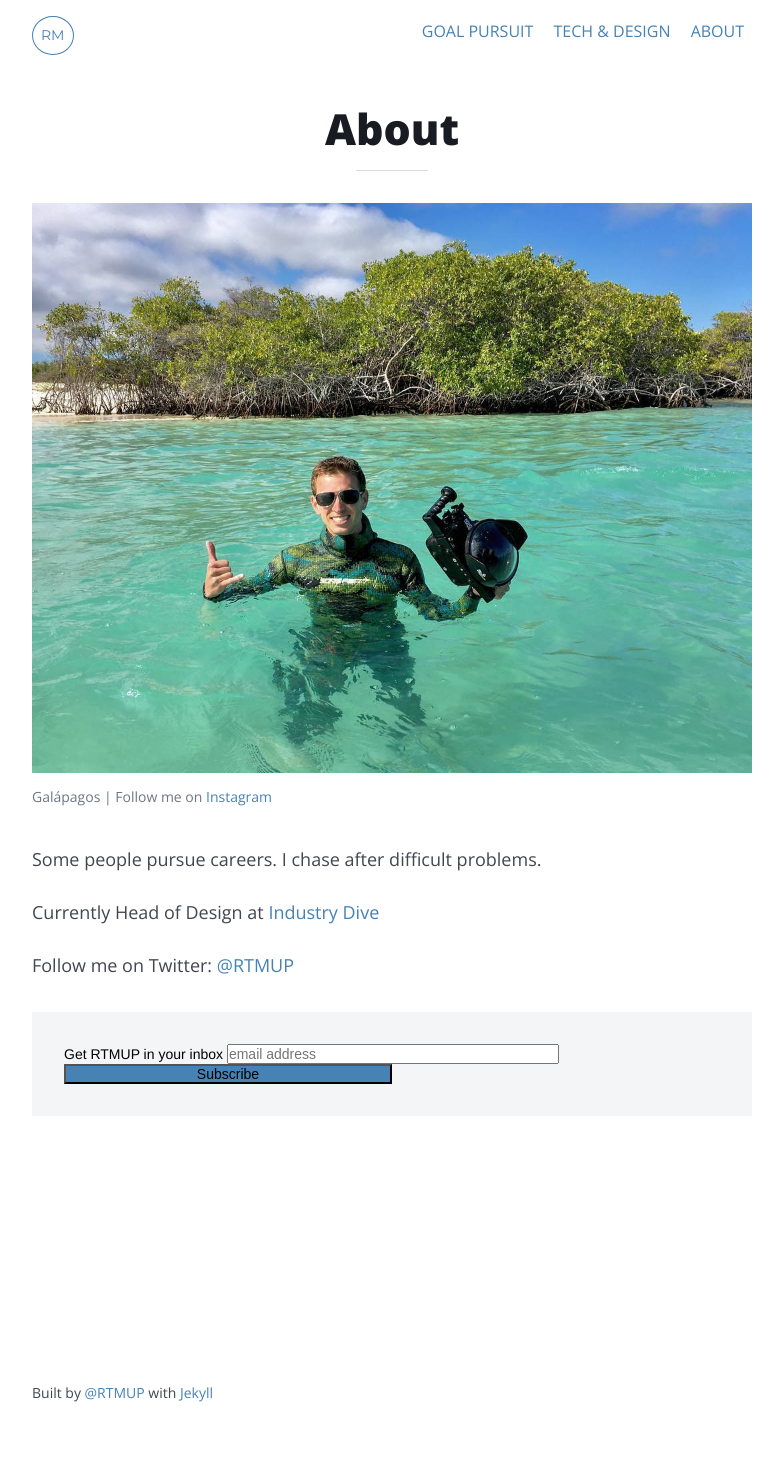
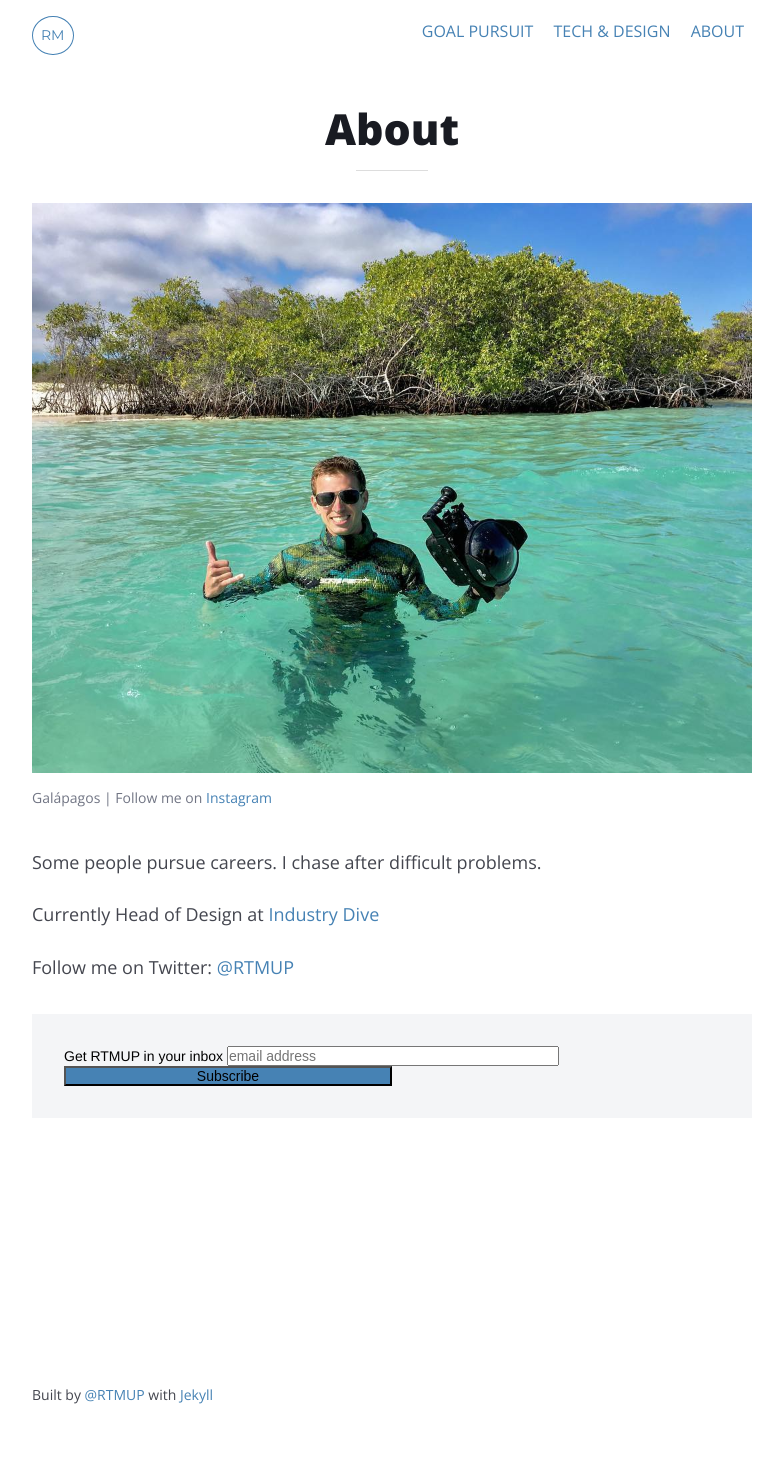
Before and after one commit to mcknightlabs/rtmup, a Jekyll site: the page built from about.html, in a window 1280 px wide. Shown: the whole page, without its empty margins (248-1031 px from the left). Built offline with Jekyll 4.4.1, drawn with Linux system fonts in a browser that asks for light colours; comment, search, counter and statistics services are not loaded.

Commit message:
updates line height of figcaption

```diff
--- a/scss/_global.scss
+++ b/scss/_global.scss
@@ -40,6 +40,7 @@
 		margin-top: .5rem;
 		font-size: .875rem;
 		color: #717584;
+		line-height: 1.3;
 	}
 	img {
 		display: block;
--- a/stylesheets/app.css
+++ b/stylesheets/app.css
@@ -397,7 +397,8 @@
 figure figcaption {
   margin-top: .5rem;
   font-size: .875rem;
-  color: #717584; }
+  color: #717584;
+  line-height: 1.3; }
 figure img {
   display: block;
   margin: 0 auto; }
```
